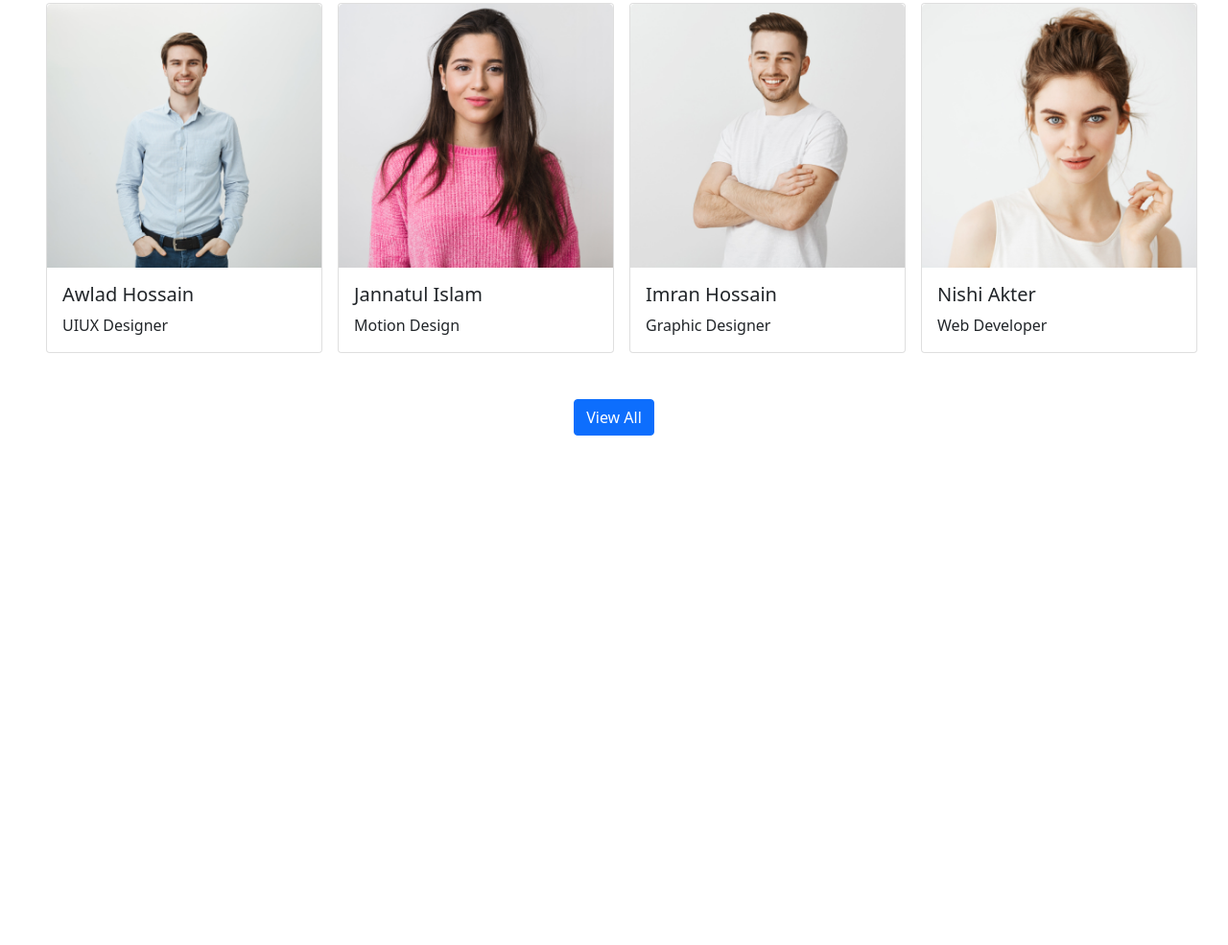
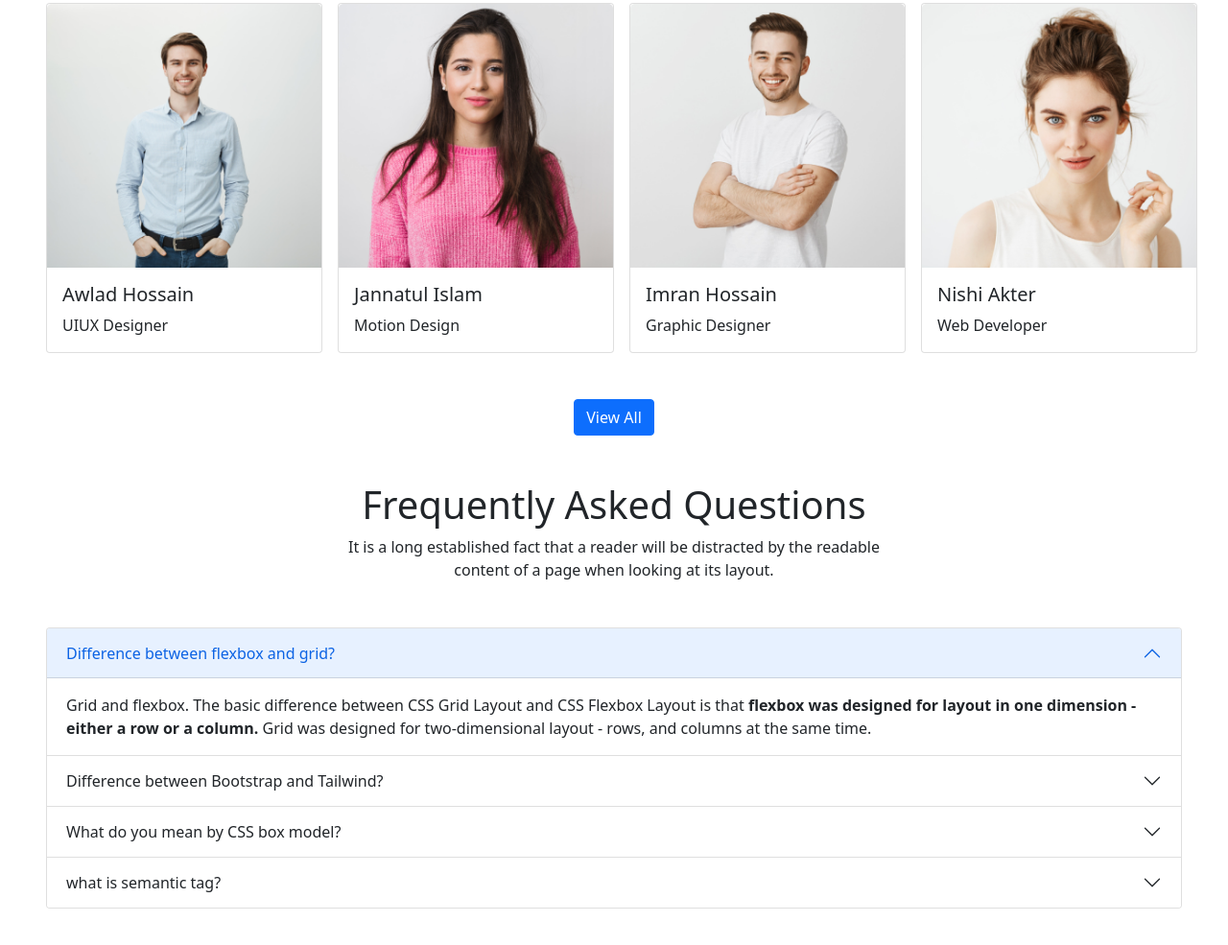
Before and after one commit to shameemmonir/online-academy, a plain HTML site: page index.html in a window 1280 px wide. Shown: the part 2398-3383 px from the top of the page at 96% size. Before the commit the page ends 2900 px from the top, so only its background shows below. Drawn offline with nearby package versions, Linux system fonts and the light colour scheme.

Commit message:
added frequently ask questions

```diff
--- a/index.html
+++ b/index.html
@@ -273,6 +273,89 @@
         </div>
       </section>
       <!-- successfull students end -->
+      <!-- Frequently Asked Questions Start  -->
+      <section>
+        <div>
+          <div class="text-center mb-5">
+            <h1>Frequently Asked Questions</h1>
+            <p>It is a long established fact that a reader will be distracted by the readable <br>
+              content of a page when looking at its layout.</p>
+          </div>
+          <!-- Questions Start -->
+          <div class="m-5">
+            <div class="accordion" id="accordionExample">
+              <div class="accordion-item">
+                <h2 class="accordion-header" id="headingOne">
+                  <button class="accordion-button" type="button" data-bs-toggle="collapse" data-bs-target="#collapseOne"
+                    aria-expanded="true" aria-controls="collapseOne">
+                    Difference between flexbox and grid?
+                  </button>
+                </h2>
+                <div id="collapseOne" class="accordion-collapse collapse show" aria-labelledby="headingOne"
+                  data-bs-parent="#accordionExample">
+                  <div class="accordion-body">
+                    Grid and flexbox. The basic difference between CSS Grid Layout and CSS Flexbox Layout is that
+                    <strong>flexbox was designed for layout in one dimension - either a row or a column.</strong> Grid was
+                    designed for two-dimensional layout - rows, and columns at the same time.
+                  </div>
+                </div>
+              </div>
+              <div class="accordion-item">
+                <h2 class="accordion-header" id="headingTwo">
+                  <button class="accordion-button collapsed" type="button" data-bs-toggle="collapse"
+                    data-bs-target="#collapseTwo" aria-expanded="false" aria-controls="collapseTwo">
+                    Difference between Bootstrap and Tailwind?
+
+                  </button>
+                </h2>
+                <div id="collapseTwo" class="accordion-collapse collapse" aria-labelledby="headingTwo"
+                  data-bs-parent="#accordionExample">
+                  <div class="accordion-body">
+                    <strong>Tailwind offers predesigned widgets to build a site from scratch with fast UI
+                      development.</strong> Bootstrap comes with a set of pre-styled responsive, mobile-first components
+                    that possess a definite UI kit. <code>.accordion-body</code>, Tailwind CSS uses a set of utility
+                    classes to create a neat UI with more flexibility and uniqueness.
+                  </div>
+                </div>
+              </div>
+              <div class="accordion-item">
+                <h2 class="accordion-header" id="headingThree">
+                  <button class="accordion-button collapsed" type="button" data-bs-toggle="collapse"
+                    data-bs-target="#collapseThree" aria-expanded="false" aria-controls="collapseThree">
+                    What do you mean by CSS box model?
+                  </button>
+                </h2>
+                <div id="collapseThree" class="accordion-collapse collapse" aria-labelledby="headingThree"
+                  data-bs-parent="#accordionExample">
+                  <div class="accordion-body">
+                    In CSS, the term "box model" is used when talking about design and layout. The CSS box model is
+                    essentially <strong>a box that wraps around every HTML element. </strong> It consists of: margins,
+                    borders, padding, and the actual content.
+                  </div>
+                </div>
+              </div>
+              <div class="accordion-item">
+                <h2 class="accordion-header" id="headingThree">
+                  <button class="accordion-button collapsed" type="button" data-bs-toggle="collapse"
+                    data-bs-target="#collapseThree" aria-expanded="false" aria-controls="collapseThree">
+                    what is semantic tag?
+                  </button>
+                </h2>
+                <div id="collapseThree" class="accordion-collapse collapse" aria-labelledby="headingThree"
+                  data-bs-parent="#accordionExample">
+                  <div class="accordion-body">
+                    The HTML semantics refers to <strong>the tags that provide meaning to an HTML page rather than just
+                      presentation.</strong>It makes HTML more comprehensible by better defining the different sections
+                    and layout of web pages.
+                  </div>
+                </div>
+              </div>
+            </div>
+          </div>
+          <!-- Questions End -->
+        </div>
+      </section>
+      <!-- Frequently Asked Questions End  -->
 
   <script src="https://cdn.jsdelivr.net/npm/bootstrap@5.0.2/dist/js/bootstrap.bundle.min.js"
     integrity="sha384-MrcW6ZMFYlzcLA8Nl+NtUVF0sA7MsXsP1UyJoMp4YLEuNSfAP+JcXn/tWtIaxVXM"
```
